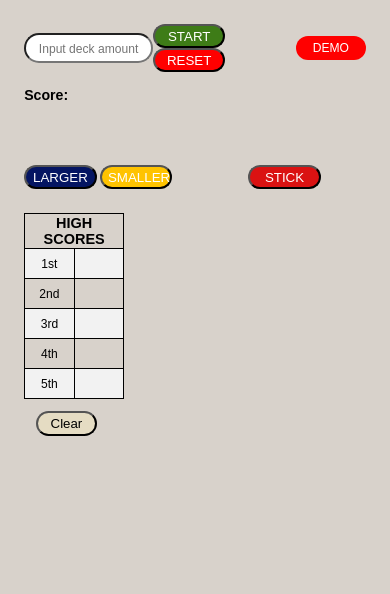
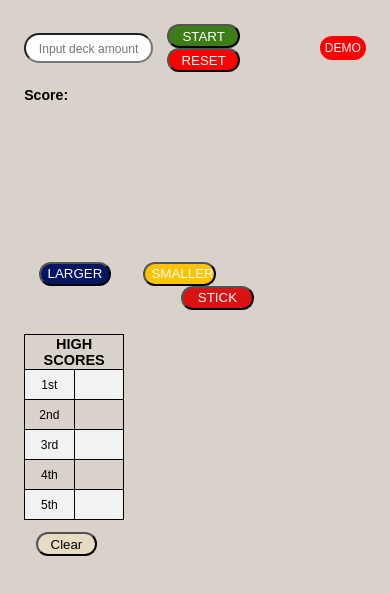
Before and after one commit to IAMMORBOR/Card-comparism-game, a plain HTML site: page index.html in a window 390 px wide. Drawn offline with Linux system fonts and the light colour scheme.

Commit message:
final edit

```diff
--- a/index.html
+++ b/index.html
@@ -28,7 +28,6 @@
     </div>
     <div class="sample">
     <div id="grid"></div>
-
     <div class="mainbtn">
       <button id="high">Larger</button>
       <button id="low">Smaller</button>
@@ -70,118 +69,6 @@
         </div>
       </aside>
     </div>
-      <div class="test">
-
-
-        <!-- <div class="message_section">
-          <div id="message"></div>
-        </div> -->
-      </div>
-    <!-- </section> -->
-    <!-- <aside class="right">
-      <div class="grid_table">
-        <table>
-          <tr>
-            <th colspan="2" class="table_score">High Scores</th>
-          </tr>
-          <tr>
-            <td>1st</td>
-            <td><span id="one"></span></td>
-          </tr>
-          <tr>
-            <td>2nd</td>
-            <td><span id="two"></span></td>
-          </tr>
-          <tr>
-            <td>3rd</td>
-            <td><span id="three"></span></td>
-          </tr>
-          <tr>
-            <td>4th</td>
-            <td><span id="four"></span></td>
-          </tr>
-          <tr>
-            <td>5th</td>
-            <td><span id="five"></span></td>
-          </tr>
-        </table>
-        <div class="btn_grid__section">
-          <button id="clear">Clear</button>
-        </div>
-      </div>
-    </aside> -->
-  </div>
       <script src="app.js" charset="UTF-8"></script>
   </body>
 </html>
-
-
-
-
-<!-- <!DOCTYPE html>
-<html lang="en">
- <head>
-   <meta charset="UTF-8" />
-   <meta http-equiv="X-UA-Compatible" content="IE=edge" />
-   <meta name="viewport" content="width=device-width, initial-scale=1.0" />
-   <title>Memory Game</title>
-   <link rel="stylesheet" type="text/css" href="styles.css" />
- </head>
- <body>
-   <div class="cardgame">
-      <div class="gameInput">
-        <input type="text" placeholder="Input deck amount" id="myInput" />
-        <button id="start">Start</button>
-        <button id="reset">Reset</button>
-      </div>
-      <div id="gameDeck">
-            <h3>Score: <span id="result"></span></h3>
-      </div>
-      <div class="grid_section">
-        <div id="grid"></div>
-        <div class="grid_table">
-          <table>
-            <tr>
-            <th colspan="2" class="table_score">High Scores</th>
-            </tr>
-            <tr>
-              <td>1st</td>
-                <td><span id="one"></span></td>
-            </tr>
-            <tr>
-              <td>2nd</td>
-              <td><span id="two"></span></td>
-            </tr>
-            <tr>
-              <td>3rd</td>
-              <td><span id="three"></span></td>
-            </tr>
-            <tr>
-              <td>4th</td>
-              <td><span id="four"></span></td>
-            </tr>
-            <tr>
-              <td>5th</td>
-              <td><span id="five"></span></td>
-            </tr>
-           </table>
-            <div class="btn_grid__section">
-              <button id="clear">Clear</button>
-            </div>
-          </div>
-      </div>
-      <div class="test">
-        <div class="mainbtn">
-          <button id="high">Larger</button>
-          <button id="low"> Smaller</button>
-            <button id="stick">Stick</button>
-        </div>
-      <div class="message_section">
-        <div id="message"></div>
-        </div>
-      </div>
-   </div>
-   <script src="app.js" charset="UTF-8"></script>
- </body>
-</html>
- -->
--- a/styles.css
+++ b/styles.css
@@ -1,14 +1,17 @@
 html {
   box-sizing: border-box;
-  font-size: 85.5%; }
-
-  @media screen and (max-width: 600px) {
+  font-size: 85.5%;
+ }
+ @media (max-width:56.2em){
+  html{
+    font-size: 80%;
+  }
+}
+  @media screen and (max-width: 37.5em) {
     html{
       font-size: 75.5%;
     }
   }
-
-
 body{
   font-family: 'Poppins', sans-serif;
   margin: 0;
@@ -16,13 +19,11 @@ body{
   box-sizing: border-box;
    background-color:#D8D2CB;
 }
-
 #message{
   margin: 2rem 0rem;
   text-transform: uppercase;
   color: green;
 }
-
 #myInput{
   height: 2rem;
   width: 10rem;
@@ -31,7 +32,6 @@ body{
   font-size: 1.2rem;
   font-family: 'Poppins', sans-serif;
 }
-
 ::placeholder{
 font-size: 1rem;
 font-family: 'Poppins', sans-serif;
@@ -39,16 +39,13 @@ text-align: center;
 }
 .gameMenu{
   display: flex;
-  /* justify-content: space-between; */
   align-items: center;
-
 }
-@media screen and (max-width: 600px) {
+@media screen and (max-width: 37.5em) {
   .gameMenu{
     flex-direction: row;
   }
 }
-
 .gamedemo{
   text-decoration: none;
   text-transform: uppercase;
@@ -57,7 +54,6 @@ text-align: center;
 }
 .game_demo__section{
   background-color: red;
-  /* margin-bottom: -1rem; */
   height: 2rem;
   width: 6rem;
   border-radius: 4rem;
@@ -69,42 +65,47 @@ text-align: center;
   align-items: center;
   margin-left: 38rem;
 }
-@media screen and (max-width: 600px) {
+@media (max-width:56.2em){
   .game_demo__section{
-    flex-direction: column;
-    margin-left: 0;
+    flex-direction: row;
+    margin-left: 3rem;
   }
 }
+
 #start{
   background-color: #3E7C17;
+  margin: 0 1.2rem 0 1.2rem;
 }
+
 
 #start:hover{
   background-color: #85C88A;
   border: 1px solid #7e7c79;
 }
-
 #reset{
   background-color: red;
+  margin: 0 1.2rem 0 1.2rem;
 }
-
 #reset:hover{
   background-color:#DA1212;
 }
-
 #high{
   background-color: #041562;
+  margin: 0 1.2rem 0 1.2rem;
 }
-
 #low{
   background-color: #FFC300;
+  margin: 0 1.2rem 0 1.2rem;
 }
-
 #stick{
-  margin-left: 6rem;
+  margin-left: 49rem;
   background-color:#DA1212;
 }
-
+@media (max-width:56.2em){
+  #stick{
+    margin-left: 13rem;
+  }
+}
 #clear{
   width: 5rem;
   height: 2rem;
@@ -112,10 +113,12 @@ text-align: center;
   font-size: 1.1rem;
   font-family: 'Poppins', sans-serif;
   border-radius: 2rem;
-
 }
 .btn_grid__section{
   margin-left: 1rem;
+}
+.mainbtn{
+  margin-top: 10rem;
 }
 #high,
 #low,
@@ -129,35 +132,26 @@ text-align: center;
   font-family: 'Poppins', sans-serif;
   text-transform: uppercase;
 }
-
 #grid {
   width: 100%;
-  /* float: left; */
-  /* padding: 20px; */
   display: flex;
   flex-wrap: wrap;
   align-items: center;
   margin-bottom: 2rem;
 }
-
 table, th, td{
 border: 1px solid;
 margin-bottom: 1rem;
-/* margin-top: 10rem; */
 }
-
 .table_score{
   text-transform: uppercase;
   font-size: 1.2rem;
 }
-
 table{
   width: 100px;
-  /* height: 30%; */
   border-collapse: collapse;
   font-family: 'Poppins', sans-serif;
 }
-
 th{
   width: 20px;
 }
@@ -169,42 +163,9 @@ td{
 tr{
   height: 30px;
 }
-
 tr:nth-child(even) {
   background-color: #f2f2f2;
 }
-/* .sample{
-  display: flex;
-} */
-
-/* .left{
-float: left;
-width: 85%;
-margin-top: 40px;
-margin-left: 40px;
-margin-bottom: 30px;
-}
-.right{
-float: right;
-margin-top: 100px;
-margin-right: 60px;
-} */
-/* .clearfix::after {
-  content: "";
-  clear: both;
-  display: table;
-} */
-/* @media (max-width:37.5em){
-  .left{
-    float: none;
-  }
-  @media (max-width:37.5em){
-    .right{
-      float: none;
-    } */
-
-
-
 .gamebutton{
   text-decoration: none;
   text-transform: uppercase;
@@ -227,122 +188,3 @@ margin-right: 60px;
   padding: 4px;
 
 }
-
-
-
-/* body{
-  font-family: 'Poppins', sans-serif;
-  margin: 0;
-  padding: 0;
-  box-sizing: border-box;
-   background-color:#D8D2CB;
-
-}
-#message{
-  margin: 2rem 0rem;
-  text-transform: uppercase;
-  color: green;
-}
-.cardgame{
-  padding: 4rem 2rem;
-
-
-}
-#myInput{
-  height: 2rem;
-  width: 10rem;
-  border-radius: 1.5rem;
-  text-align: center;
-  font-size: 1.2rem;
-  font-family: 'Poppins', sans-serif;
-
-}
-::placeholder{
-font-size: 1rem;
-font-family: 'Poppins', sans-serif;
-text-align: center;
-}
-#start{
-  background-color: #3E7C17;
-}
-#start:hover{
-  background-color: #85C88A;
-  border: 1px solid #7e7c79;
-}
-#reset{
-  background-color: red;
-}
-#reset:hover{
-  background-color:#DA1212;
-
-}
-#high{
-  background-color: #041562;
-}
-#low{
-  background-color: #FFC300;
-}
-#stick{
-  margin-left: 6rem;
-  background-color:#DA1212;
-}
-#clear{
-  width: 6rem;
-  height: 2.5rem;
-  background-color: #E5DCC3;
-  font-size: 1.1rem;
-  font-family: 'Poppins', sans-serif;
-  border-radius: 2rem;
-}
-#high,
-#low,
-#stick,
-#reset,
-#start{
-  height: 2rem;
-  width: 6rem;
-  color: #fff;
-  border-radius: 4rem;
-  font-family: 'Poppins', sans-serif;
-  text-transform: uppercase;
-}
-
-#grid {
-  width: 100%;
-  display: flex;
-  flex-wrap: wrap;
-  align-items: center;
-  margin-bottom: 3rem;
-}
-
-table, th, td {
-border: 1px solid;
-margin-bottom: 2rem;
-}
-.table_score{
-  text-transform: uppercase;
-  font-size: 1.2rem;
-}
-table{
-  width: 30%;
-  border-collapse: collapse;
-  font-family: 'Poppins', sans-serif;
-}
-th{
-  width: 20px;
-}
-td{
-  text-align: center;
-}
-tr{
-  height: 30px;
-}
-tr:nth-child(even) {
-  background-color: #f2f2f2;
-}
-
-.grid_section{
-  display: flex;
-
-
-} */
```
Lines whose indentation alone changed are shown as unchanged.
